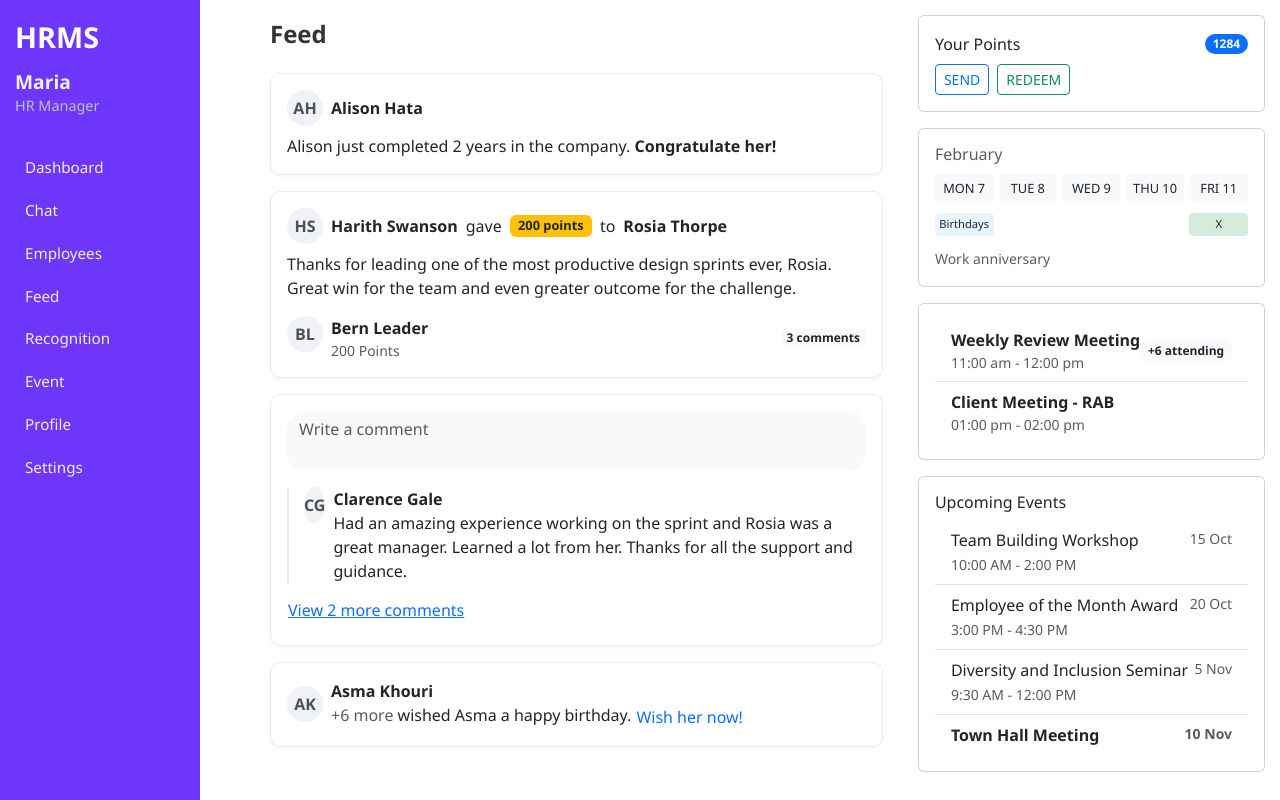
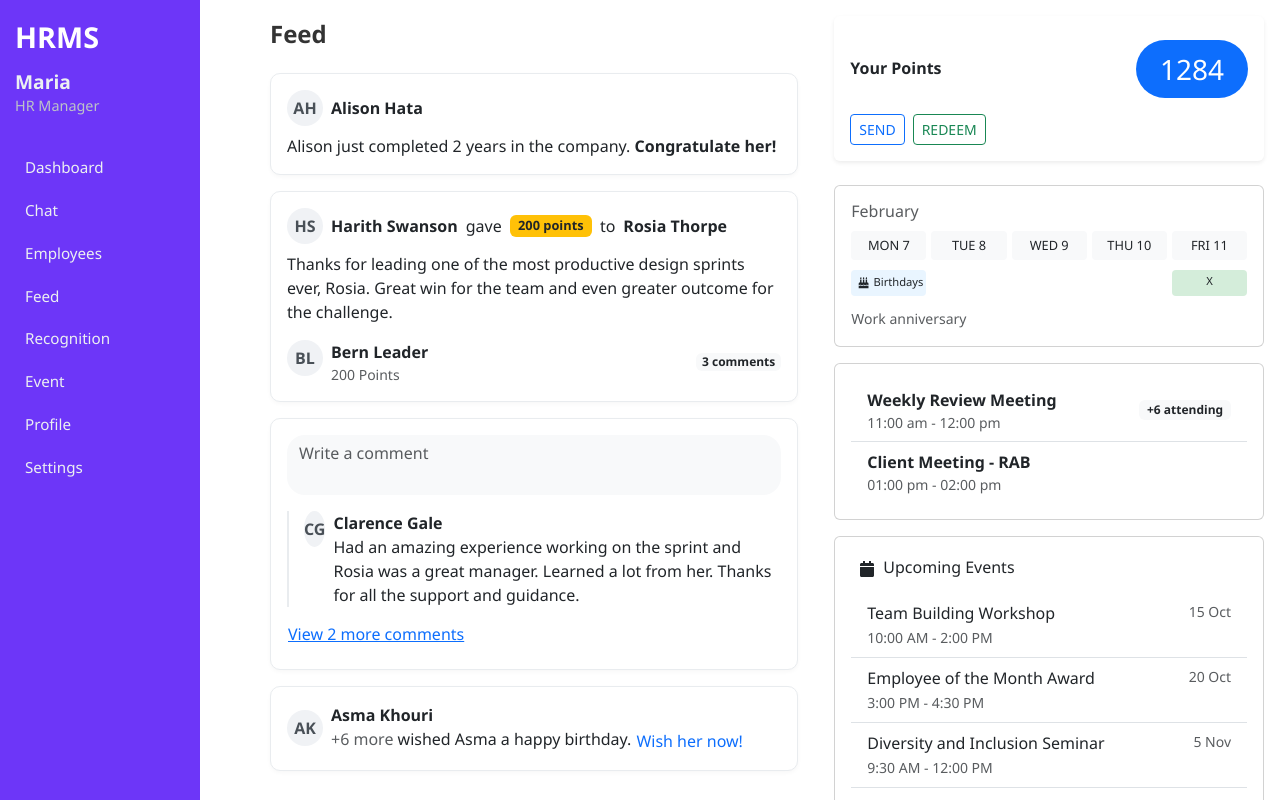
Before and after one commit to divya26s/HRMS-Feed, a React (Create React App) app: page / in a window 1280 px wide. Built offline with nearby package versions, Linux system fonts and the light colour scheme.

Commit message:
added all the icons

```diff
--- a/src/components/RightPanel.jsx
+++ b/src/components/RightPanel.jsx
@@ -1,18 +1,19 @@
 import React from 'react';
 import { Card, ListGroup, Badge } from 'react-bootstrap';
+import { FaBirthdayCake, FaCalendar } from 'react-icons/fa';
 import './RightPanel.css';
 
 const RightPanel = () => {
   return (
-    <div className="right-panel">
+    <div className="right-panel p-3">
       {/* Points Section */}
-      <Card className="mb-3">
+      <Card className="mb-4 shadow-sm border-0">
         <Card.Body>
-          <div className="d-flex justify-content-between align-items-center">
-            <span>Your Points</span>
-            <Badge bg="primary" pill>1284</Badge>
+          <div className="d-flex justify-content-between align-items-center my-2">
+            <h6 className="mb-0 fw-semibold">Your Points</h6>
+           <span className="Badge bg-primary rounded-pill fs-3 px-4 py-2"style={{ color: 'white'}}>1284</span>
           </div>
-          <div className="d-flex mt-2">
+          <div className="d-flex mt-3">
             <button className="btn btn-sm btn-outline-primary me-2">SEND</button>
             <button className="btn btn-sm btn-outline-success">REDEEM</button>
           </div>
@@ -29,7 +30,7 @@ const RightPanel = () => {
                 {day}
               </div>
             ))}
-            <div className="calendar-event">Birthdays</div>
+            <div className="calendar-event"> < FaBirthdayCake className="m-1"/>Birthdays</div>
             <div className="calendar-event empty"></div>
             <div className="calendar-event empty"></div>
             <div className="calendar-event empty"></div>
@@ -64,7 +65,7 @@ const RightPanel = () => {
       {/* Upcoming Events */}
       <Card>
         <Card.Body>
-          <h6>Upcoming Events</h6>
+          <h6> <FaCalendar className="m-2"/>Upcoming Events</h6>
           <ListGroup variant="flush">
             <ListGroup.Item>
               <div className="d-flex justify-content-between">
```
Also changed, not shown: src/Rigthpanel.css (added).
